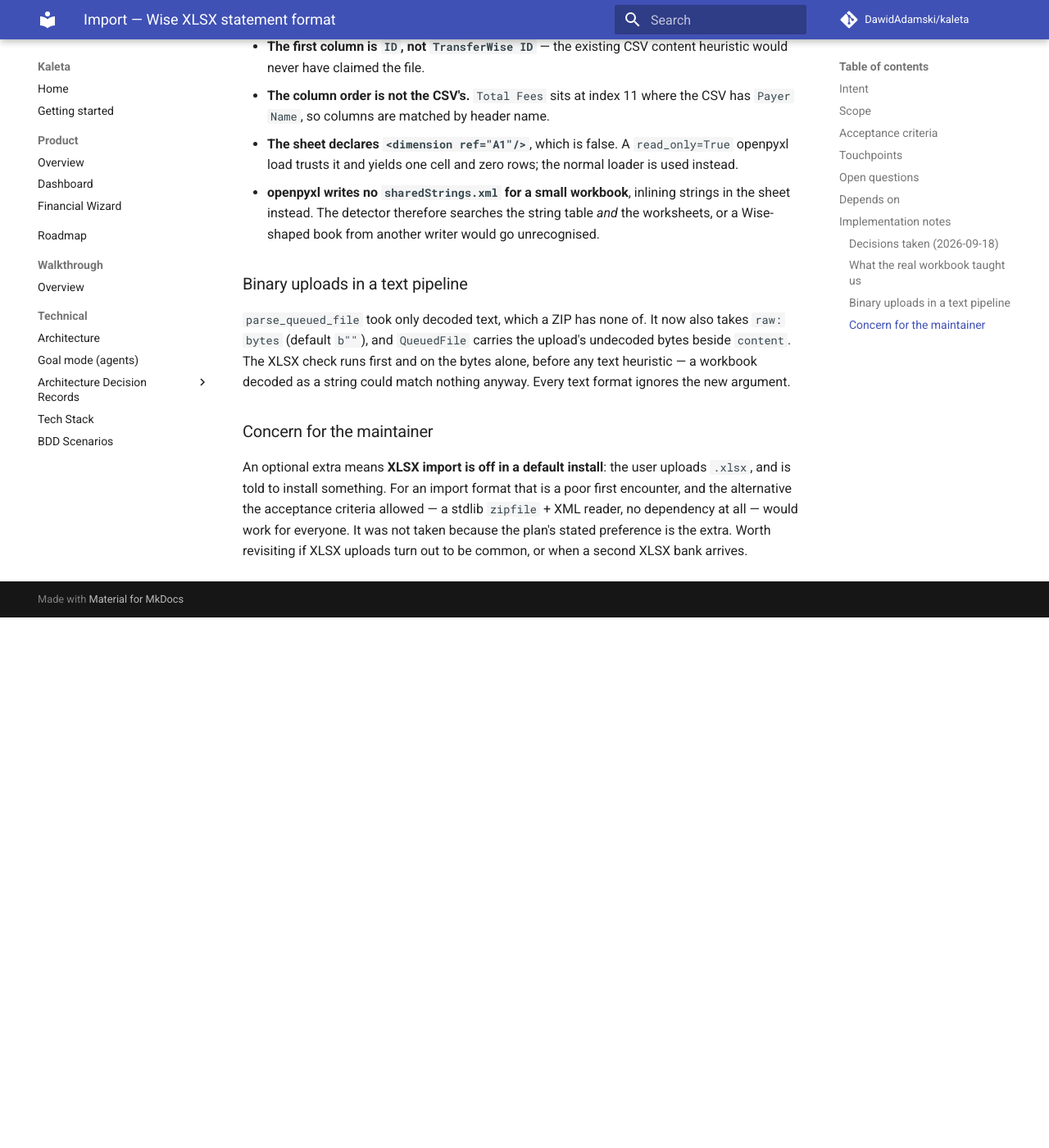
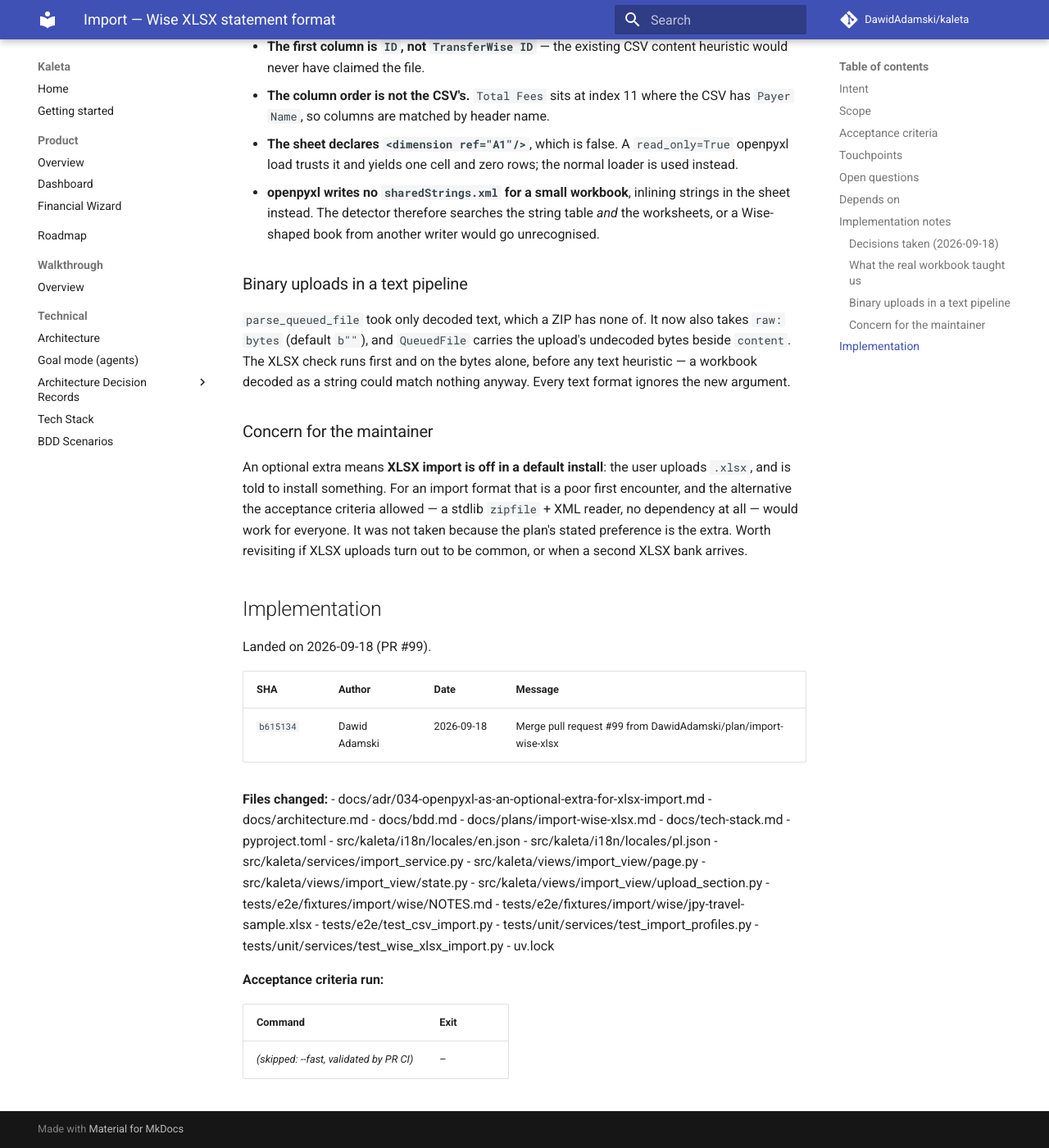
Before and after one commit to DawidAdamski/kaleta, an MkDocs documentation site: the page built from docs/plans/archive/import-wise-xlsx.md, in a window 1280 px wide and 1400 px high, scrolled down 2232 px. Shown: the whole window at 82% size. Built offline with MkDocs 1.6.1 and Material for MkDocs 9.7.7, drawn with Linux system fonts in a browser that asks for light colours; comment, search, counter and statistics services are not loaded; before the commit the page ends 2985 px from its top, so only the background shows below that.

Commit message:
docs(plans): archive import-wise-xlsx (#99)

```diff
--- a/docs/plans/import-wise-xlsx.md
+++ b/docs/plans/archive/import-wise-xlsx.md
@@ -3,8 +3,9 @@ plan_id: import-wise-xlsx
 title: Import — Wise XLSX statement format
 area: import
 effort: medium
-status: in-progress
-roadmap_ref: ../roadmap.md#import
+status: archived
+archived_at: 2026-09-18
+roadmap_ref: ../../roadmap.md#import
 ---
 
 # Import — Wise XLSX statement format
@@ -121,3 +122,37 @@ criteria allowed — a stdlib `zipfile` + XML reader, no dependency at all —
 would work for everyone. It was not taken because the plan's stated
 preference is the extra. Worth revisiting if XLSX uploads turn out to be
 common, or when a second XLSX bank arrives.
+
+## Implementation
+
+Landed on 2026-09-18 (PR #99).
+
+| SHA | Author | Date | Message |
+|---|---|---|---|
+| `b615134` | Dawid Adamski | 2026-09-18 | Merge pull request #99 from DawidAdamski/plan/import-wise-xlsx |
+
+**Files changed:**
+- docs/adr/034-openpyxl-as-an-optional-extra-for-xlsx-import.md
+- docs/architecture.md
+- docs/bdd.md
+- docs/plans/import-wise-xlsx.md
+- docs/tech-stack.md
+- pyproject.toml
+- src/kaleta/i18n/locales/en.json
+- src/kaleta/i18n/locales/pl.json
+- src/kaleta/services/import_service.py
+- src/kaleta/views/import_view/page.py
+- src/kaleta/views/import_view/state.py
+- src/kaleta/views/import_view/upload_section.py
+- tests/e2e/fixtures/import/wise/NOTES.md
+- tests/e2e/fixtures/import/wise/jpy-travel-sample.xlsx
+- tests/e2e/test_csv_import.py
+- tests/unit/services/test_import_profiles.py
+- tests/unit/services/test_wise_xlsx_import.py
+- uv.lock
+
+**Acceptance criteria run:**
+
+| Command | Exit |
+|---|---|
+| _(skipped: --fast, validated by PR CI)_ | – |
```
Also changed, not shown: docs/plans/README.md (+1 -1 lines), docs/plans/archive/import-bank-profiles.md (+1 -1 lines), docs/plans/archive/import-filename-currency-guard.md (+1 -1 lines).
